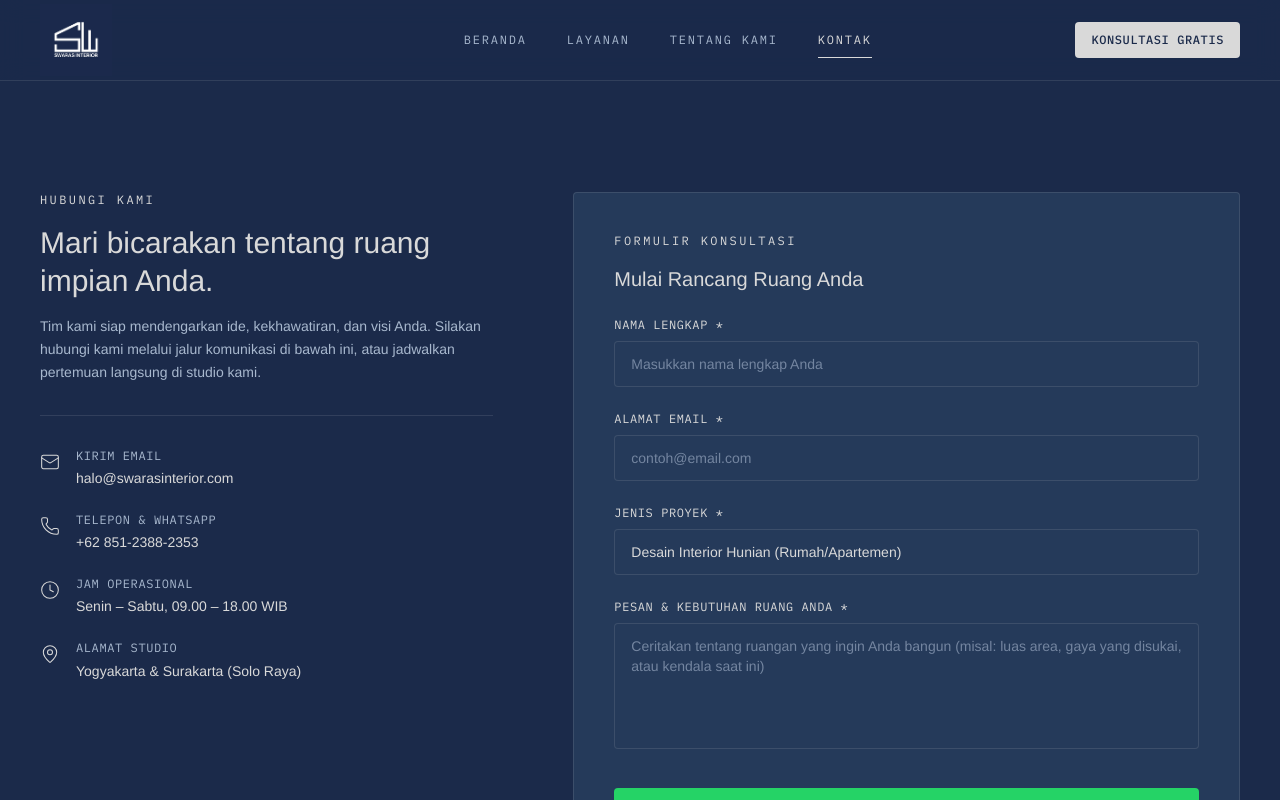
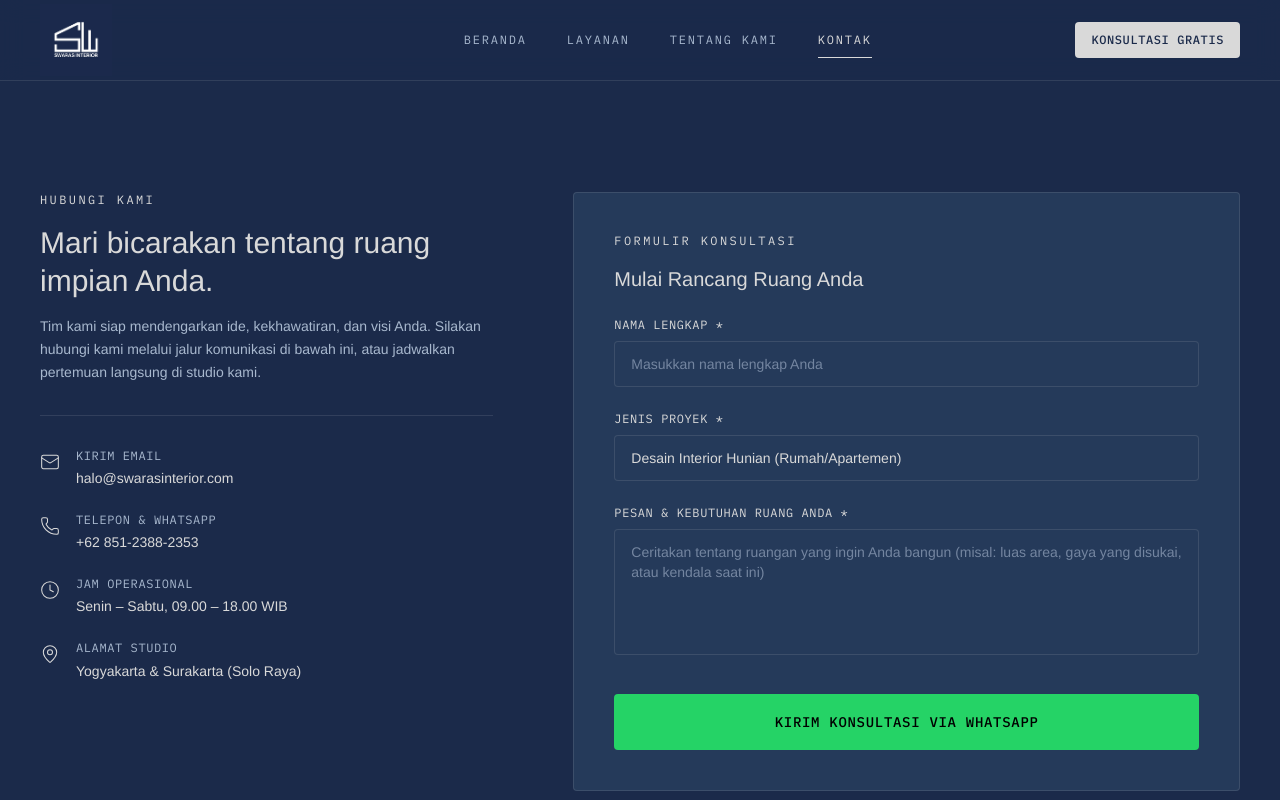
Before and after one commit to ranandasatria/seger-waras, a Next.js app: page /kontak in a window 1280 px wide. Shown: the top 800 px of the page. Built offline with nearby package versions, Linux system fonts and the light colour scheme; no server answers.

Commit message:
refactor: remove email field from contact form
Simplify contact form by removing email field — communication is
handled exclusively via WhatsApp. Update WhatsApp message template
to exclude email placeholder.

```diff
--- a/components/contact/ContactForm.tsx
+++ b/components/contact/ContactForm.tsx
@@ -8,7 +8,7 @@ import type { ContactFormPayload } from "@/lib/whatsapp";
 export function ContactForm() {
   const [form, setForm] = useState<ContactFormPayload>({
     name: "",
-    email: "",
+    // email: "",
     projectType: "Hunian",
     message: "",
   });
@@ -23,11 +23,11 @@ export function ContactForm() {
       newErrors.name = "Nama lengkap wajib diisi.";
     }
 
-    if (!form.email.trim()) {
-      newErrors.email = "Email wajib diisi.";
-    } else if (!/^[^\s@]+@[^\s@]+\.[^\s@]+$/.test(form.email)) {
-      newErrors.email = "Format email tidak valid.";
-    }
+    // if (!form.email.trim()) {
+    //   newErrors.email = "Email wajib diisi.";
+    // } else if (!/^[^\s@]+@[^\s@]+\.[^\s@]+$/.test(form.email)) {
+    //   newErrors.email = "Format email tidak valid.";
+    // }
 
     if (!form.message.trim()) {
       newErrors.message = "Pesan konsultasi wajib diisi.";
@@ -74,7 +74,7 @@ export function ContactForm() {
         )}
       </div>
 
-      <div>
+      {/* <div>
         <label htmlFor="email" className="block text-xs font-mono uppercase tracking-wider text-ink mb-2">
           Alamat Email *
         </label>
@@ -90,7 +90,7 @@ export function ContactForm() {
         {errors.email && (
           <p className="mt-1.5 text-xs text-red-500 font-mono">{errors.email}</p>
         )}
-      </div>
+      </div> */}
 
       <div>
         <label htmlFor="projectType" className="block text-xs font-mono uppercase tracking-wider text-ink mb-2">
--- a/lib/whatsapp.ts
+++ b/lib/whatsapp.ts
@@ -12,7 +12,7 @@ export function openWhatsApp(message: string, phone: string = siteConfig.contact
 
 export type ContactFormPayload = {
   name: string;
-  email: string;
+  // email: string;
   projectType: string;
   message: string;
 };
@@ -21,7 +21,7 @@ export function composeWhatsAppMessage(payload: ContactFormPayload): string {
   const lines = [
     `Halo SWARAS Interior,`,
     ``,
-    `Saya *${payload.name}* (${payload.email}) ingin berkonsultasi.`,
+    `Saya *${payload.name}* ingin berkonsultasi.`,
     ``,
     `*Jenis proyek:* ${payload.projectType}`,
     ``,
```
